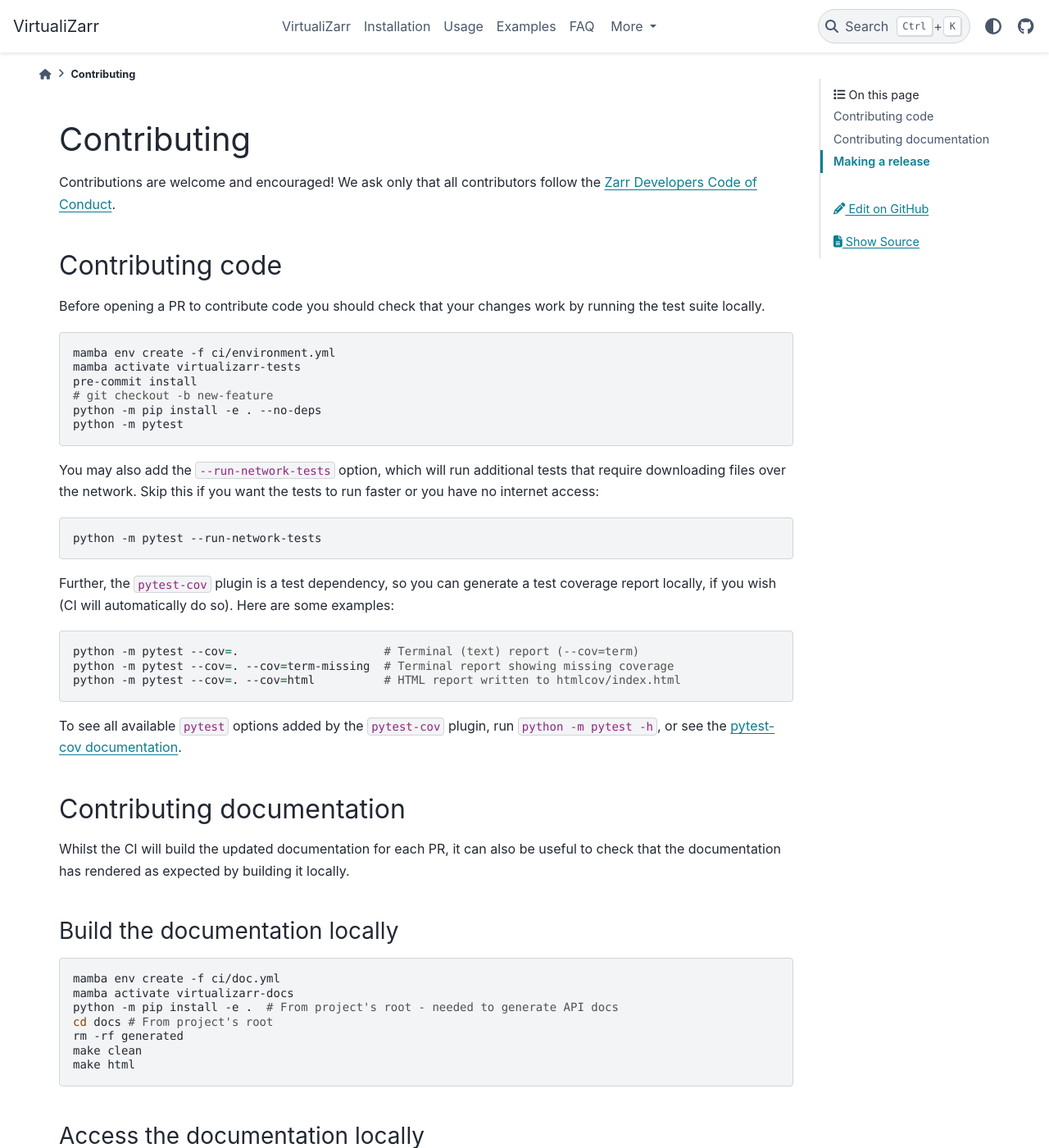
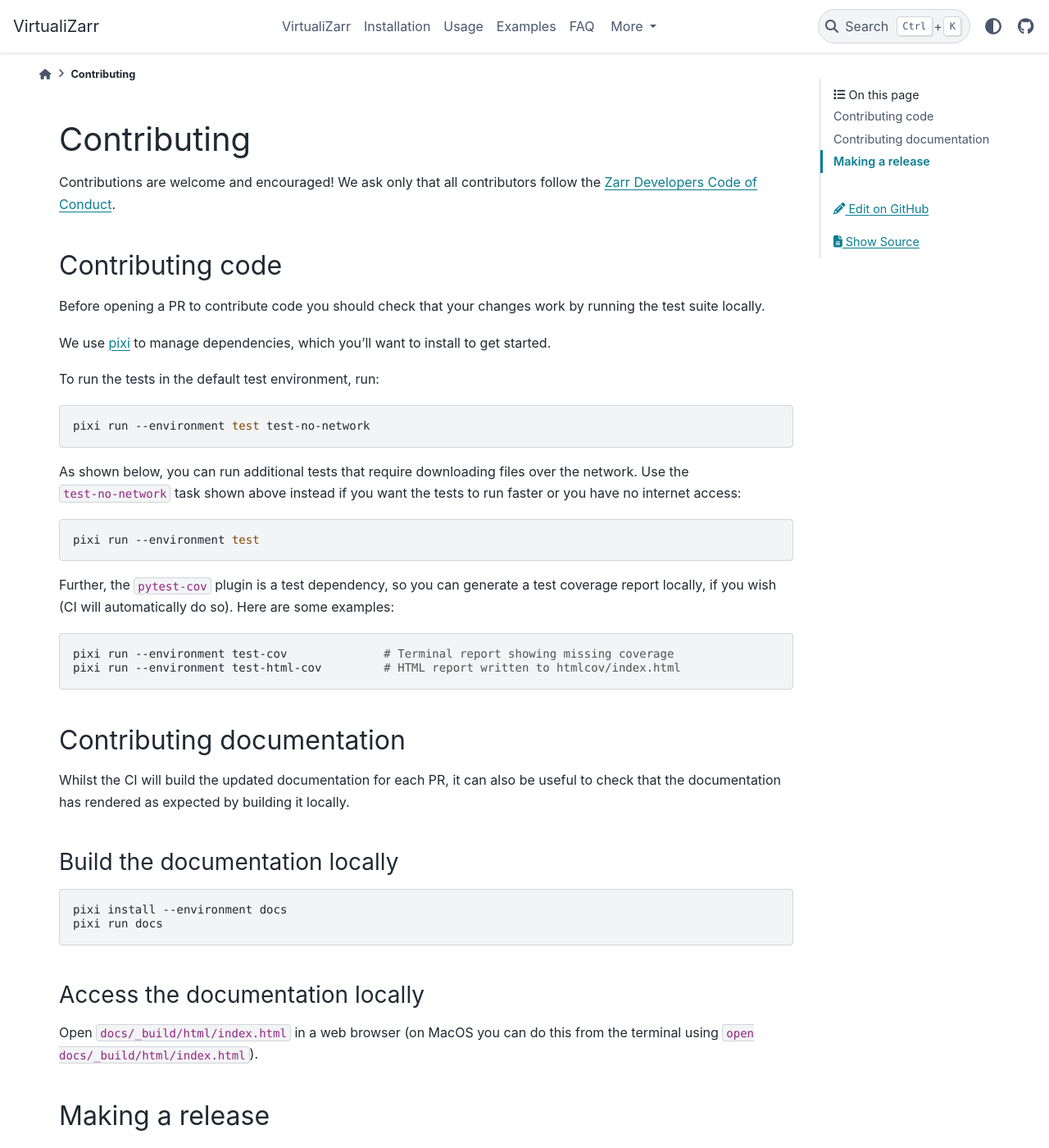
Before and after one commit to zarr-developers/VirtualiZarr, a Sphinx documentation site: the page built from docs/contributing.md, in a window 1280 px wide and 1400 px high. Shown: the whole window at 82% size. Built offline with Sphinx 7.4.7 and the PyData theme 0.15.4, drawn with Linux system fonts in a browser that asks for light colours.

Commit message:
Update contributing guide

````diff
--- a/docs/contributing.md
+++ b/docs/contributing.md
@@ -6,21 +6,20 @@
 
 Before opening a PR to contribute code you should check that your changes work by running the test suite locally.
 
+We use [pixi](https://pixi.sh/latest/) to manage dependencies, which you'll want to install to get started.
+
+To run the tests in the default test environment, run:
+
 ```bash
-mamba env create -f ci/environment.yml
-mamba activate virtualizarr-tests
-pre-commit install
-# git checkout -b new-feature
-python -m pip install -e . --no-deps
-python -m pytest
+pixi run --environment test test-no-network
 ```
 
-You may also add the `--run-network-tests` option, which will run additional tests
-that require downloading files over the network.  Skip this if you want the tests to run
-faster or you have no internet access:
+As shown below, you can run additional tests that require downloading files over the network.
+Use the `test-no-network` task shown above instead if you want the tests to run faster or
+you have no internet access:
 
 ```bash
-python -m pytest --run-network-tests
+pixi run --environment test
 ```
 
 Further, the `pytest-cov` plugin is a test dependency, so you can generate a test
@@ -28,14 +27,9 @@
 examples:
 
 ```bash
-python -m pytest --cov=.                     # Terminal (text) report (--cov=term)
-python -m pytest --cov=. --cov=term-missing  # Terminal report showing missing coverage
-python -m pytest --cov=. --cov=html          # HTML report written to htmlcov/index.html
+pixi run --environment test-cov              # Terminal report showing missing coverage
+pixi run --environment test-html-cov         # HTML report written to htmlcov/index.html
 ```
-
-To see all available `pytest` options added by the `pytest-cov` plugin, run
-`python -m pytest -h`, or see the
-[pytest-cov documentation](https://pytest-cov.readthedocs.io/en/latest/readme.html).
 
 ## Contributing documentation
 
@@ -44,13 +38,8 @@
 ### Build the documentation locally
 
 ```bash
-mamba env create -f ci/doc.yml
-mamba activate virtualizarr-docs
-python -m pip install -e .  # From project's root - needed to generate API docs
-cd docs # From project's root
-rm -rf generated
-make clean
-make html
+pixi install --environment docs
+pixi run docs
 ```
 
 ### Access the documentation locally
````
